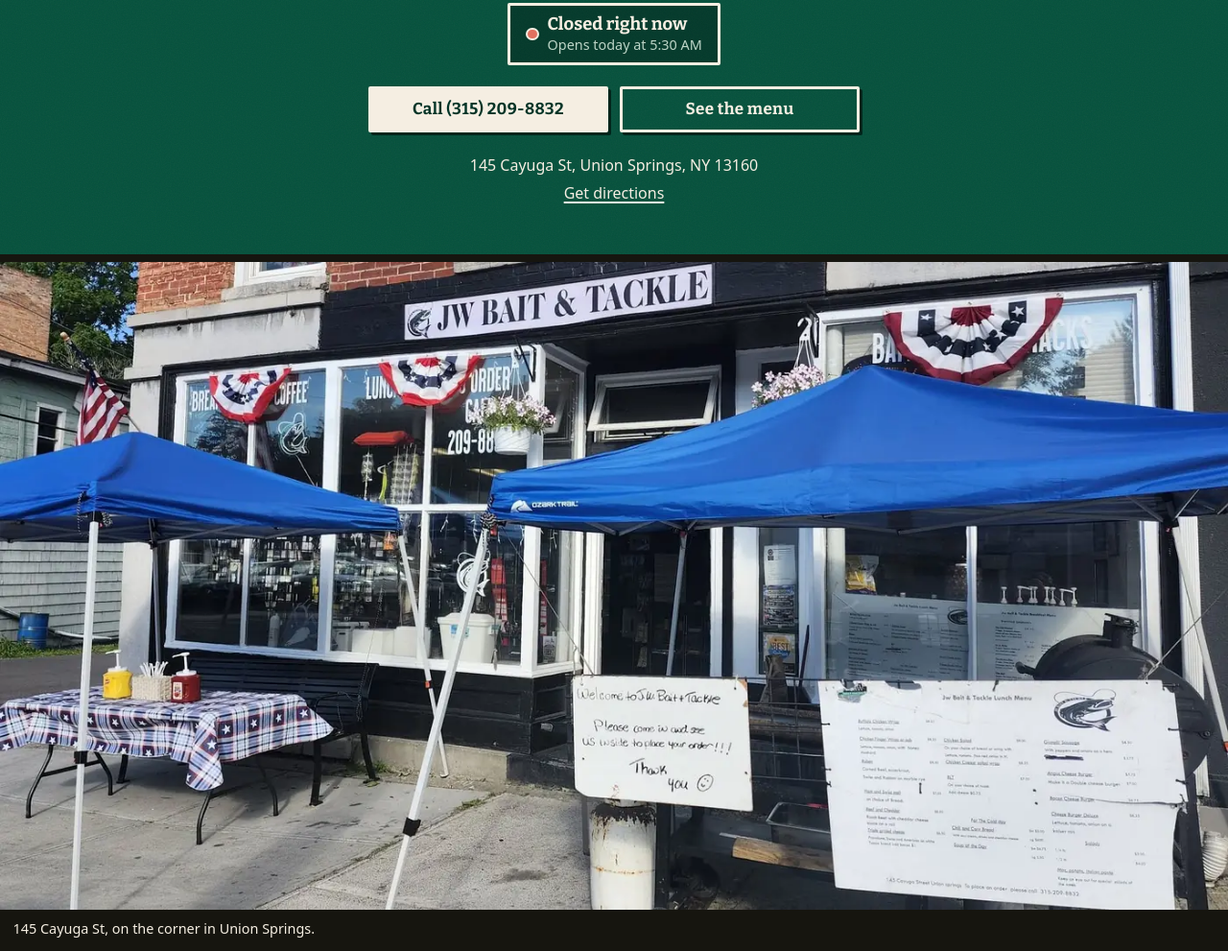
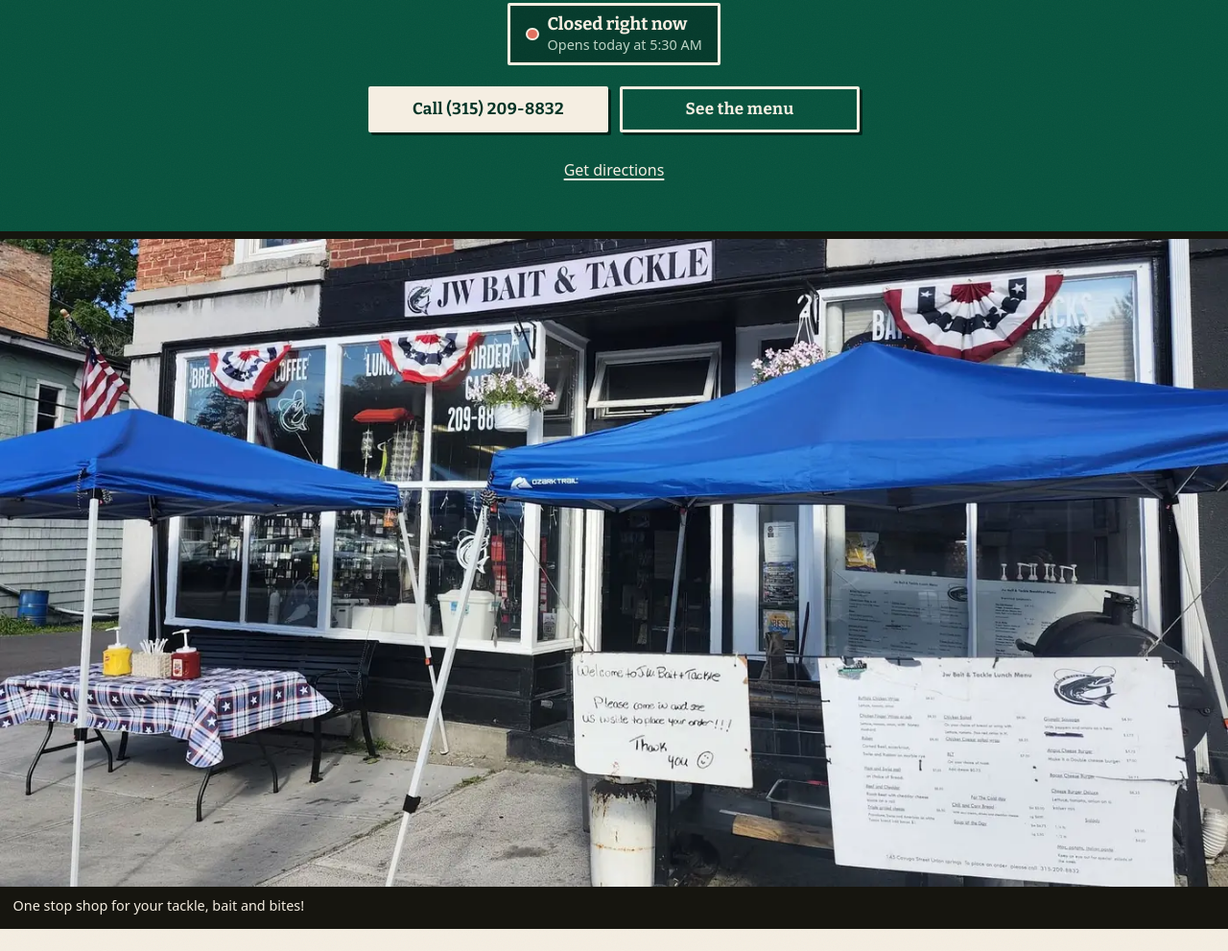
Before and after one commit to SnoobieJunes/JWBT, a plain HTML site: page index.html in a window 1280 px wide. Shown: the part 407-1398 px from the top of the page at 96% size. Drawn offline with Linux system fonts and the light colour scheme; no server answers.

Commit message:
Update index.html

```diff
--- a/index.html
+++ b/index.html
@@ -65,7 +65,7 @@
     </div>
 
     <p class="hero__where">
-      145 Cayuga St, Union Springs, NY 13160<br>
+
       <a href="https://www.google.com/maps/search/?api=1&amp;query=145+Cayuga+St%2C+Union+Springs%2C+NY+13160">Get directions</a>
     </p>
   </div>
@@ -79,7 +79,7 @@
          sizes="100vw" width="1400" height="738" loading="lazy" decoding="async"
          alt="The JW Bait &amp; Tackle storefront on a summer morning, flag bunting in the windows and two blue canopies over the sidewalk tables">
   </picture>
-  <figcaption>145 Cayuga St, on the corner in Union Springs.</figcaption>
+  <figcaption>One stop shop for your tackle, bait and bites!</figcaption>
 </figure>
 
 <main id="main">
```
